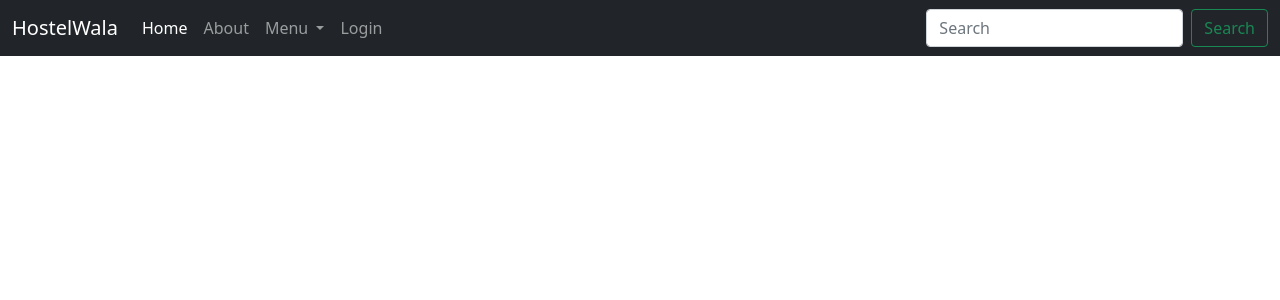
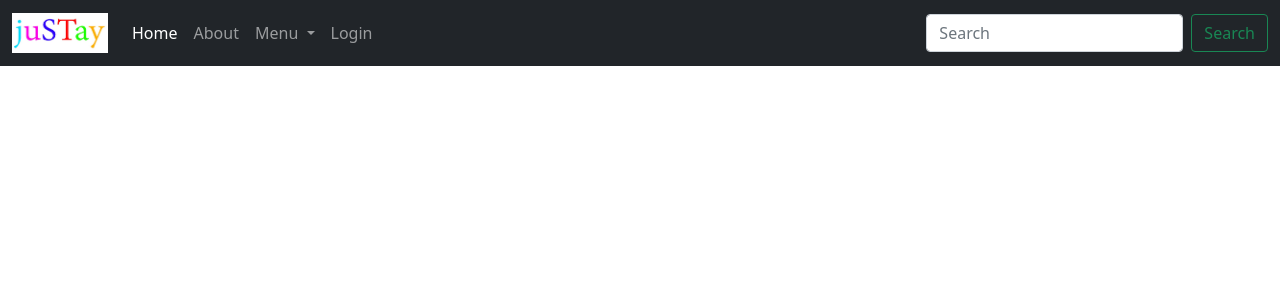
Before and after one commit to Samar-225/HostelAccommodation, a Django app: page / in a window 1280 px wide. Shown: the top 300 px of the page. Run offline with Django 3.2, Linux system fonts and the light colour scheme.

Commit message:
newchanges

```diff
--- a/Home/templates/Home/base.html
+++ b/Home/templates/Home/base.html
@@ -4,16 +4,16 @@
     <!-- Required meta tags -->
     <meta charset="utf-8">
     <meta name="viewport" content="width=device-width, initial-scale=1">
-
+    <link rel="stylesheet" href="./css/nav.css">
     <!-- Bootstrap CSS -->
     <link href="https://cdn.jsdelivr.net/npm/bootstrap@5.0.0-beta2/dist/css/bootstrap.min.css" rel="stylesheet" integrity="sha384-BmbxuPwQa2lc/FVzBcNJ7UAyJxM6wuqIj61tLrc4wSX0szH/Ev+nYRRuWlolflfl" crossorigin="anonymous">
 
-    <title>{% block title %}{% endblock title %} | juSTay</title>
+    <title>{% block title %}{% endblock title %} | juSTay </title>
   </head>
   <body>
     <nav class="navbar navbar-expand-lg navbar-dark bg-dark">
         <div class="container-fluid">
-          <a class="navbar-brand" href="#">HostelWala</a>
+          <a class="navbar-brand" href="#"><img src="./images/Untitled-1.jpg"></a>
           <button class="navbar-toggler" type="button" data-bs-toggle="collapse" data-bs-target="#navbarSupportedContent" aria-controls="navbarSupportedContent" aria-expanded="false" aria-label="Toggle navigation">
             <span class="navbar-toggler-icon"></span>
           </button>
--- /dev/null
+++ b/Home/templates/Home/css/nav.css
@@ -0,0 +1,4 @@
+.navbar-brand img{
+    width: 6rem;
+    height: 2.5rem;
+}
```
Also changed, not shown: Home/templates/Home/images/Untitled-1.jpg (added).
